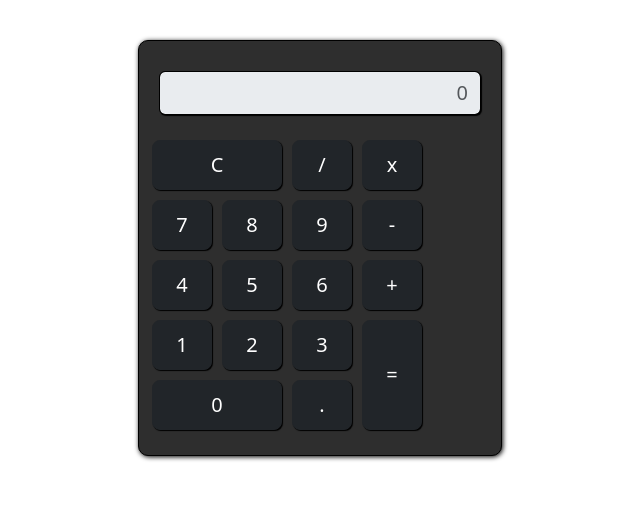
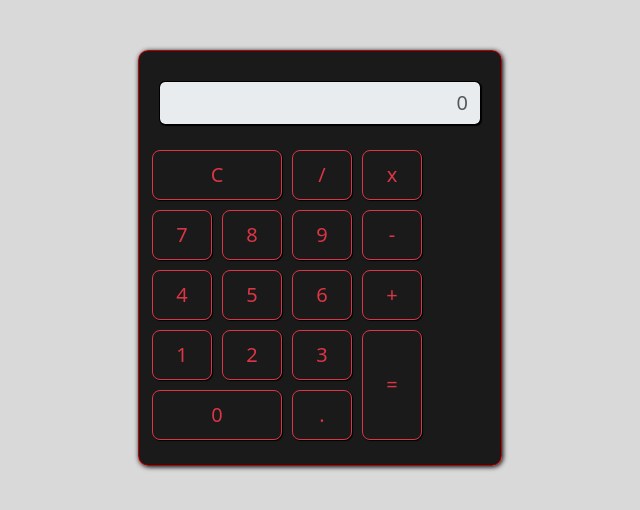
Before and after one commit to matheusLdev/calculadora, a website: page index.html in a window 1280 px wide. Shown: the whole page, without its empty margins (320-960 px from the left). Drawn offline with nearby package versions, Linux system fonts and the light colour scheme.

Commit message:
Projeto finalizado

```diff
--- a/src/calculate.js
+++ b/calculate.js
@@ -11,7 +11,7 @@ function calculate(type, value){
         var value_campo = eval(document.getElementById('result').value);
         document.getElementById('result').value = value_campo;
       }
-    } else if (tipo === 'value') {
+    } else if (type === 'value') {
       document.getElementById('result').value += value;
     }
 }
--- a/index.html
+++ b/index.html
@@ -6,7 +6,7 @@
         <meta name="viewport" content="width=device-width, initial-scale=1.0">
 		<link href="https://cdn.jsdelivr.net/npm/bootstrap@5.3.0-alpha1/dist/css/bootstrap.min.css" rel="stylesheet" integrity="sha384-GLhlTQ8iRABdZLl6O3oVMWSktQOp6b7In1Zl3/Jr59b6EGGoI1aFkw7cmDA6j6gD" crossorigin="anonymous">
         <link rel="stylesheet" href="style.css">
-        <script src="src/calculate.js"></script>
+        <script src="calculate.js"></script>
         <title>Calculadora</title>
     </head>
     <body>
@@ -18,35 +18,35 @@
                     <input type="text" id="result" class="form-control result" placeholder="0" disabled="disabled" />
 
                     <div class="row">
-                      <button onclick="calcular('acao', 'c')" type="button" class="btn btn-dark btn-lg clear font-weight-light">C</button>
-                      <button onclick="calcular('acao', '/')" type="button" class="btn btn-dark btn-lg font-weight-light">/</button>
-                      <button onclick="calcular('acao', '*')" type="button" class="btn btn-dark btn-lg font-weight-light">x</button>
+                      <button onclick="calculate('action', 'c')" type="button" class="btn btn-outline-danger btn-lg clear font-weight-light">C</button>
+                      <button onclick="calculate('action', '/')" type="button" class="btn btn-outline-danger btn-lg font-weight-light">/</button>
+                      <button onclick="calculate('action', '*')" type="button" class="btn btn-outline-danger btn-lg font-weight-light">x</button>
                     </div>
 
                     <div class="row">
-                      <button onclick="calcular('valor', 7)" type="button" class="btn btn-dark btn-lg font-weight-light">7</button>
-                      <button onclick="calcular('valor', 8)" type="button" class="btn btn-dark btn-lg font-weight-light">8</button>
-                      <button onclick="calcular('valor', 9)" type="button" class="btn btn-dark btn-lg font-weight-light">9</button>
-                      <button onclick="calcular('acao', '-')" type="button" class="btn btn-dark btn-lg font-weight-light">-</button>
+                      <button onclick="calculate('value' , 7)" type="button" class="btn btn-outline-danger btn-lg font-weight-light">7</button>
+                      <button onclick="calculate('value', 8)" type="button" class="btn btn-outline-danger btn-lg font-weight-light">8</button>
+                      <button onclick="calculate('value', 9)" type="button" class="btn btn-outline-danger btn-lg font-weight-light">9</button>
+                      <button onclick="calculate('action', '-')" type="button" class="btn btn-outline-danger btn-lg font-weight-light">-</button>
                     </div>
 
                     <div class="row">
-                      <button onclick="calcular('valor', 4)" type="button" class="btn btn-dark btn-lg font-weight-light">4</button>
-                      <button onclick="calcular('valor', 5)" type="button" class="btn btn-dark btn-lg font-weight-light">5</button>
-                      <button onclick="calcular('valor', 6)" type="button" class="btn btn-dark btn-lg font-weight-light">6</button>
-                      <button onclick="calcular('acao', '+')" type="button" class="btn btn-dark btn-lg font-weight-light">+</button>
+                      <button onclick="calculate('value', 4)" type="button" class="btn btn-outline-danger btn-lg font-weight-light">4</button>
+                      <button onclick="calculate('value', 5)" type="button" class="btn btn-outline-danger btn-lg font-weight-light">5</button>
+                      <button onclick="calculate('value', 6)" type="button" class="btn btn-outline-danger btn-lg font-weight-light">6</button>
+                      <button onclick="calculate('action', '+')" type="button" class="btn btn-outline-danger btn-lg font-weight-light">+</button>
                     </div>
 
                     <div class="row">
-                      <button onclick="calcular('valor', 1)" type="button" class="btn btn-dark btn-lg font-weight-light">1</button>
-                      <button onclick="calcular('valor', 2)" type="button" class="btn btn-dark btn-lg font-weight-light">2</button>
-                      <button onclick="calcular('valor', 3)" type="button" class="btn btn-dark btn-lg font-weight-light">3</button>
-                      <button onclick="calcular('acao', '=')" type="button" class="btn btn-dark btn-lg enter">=</button>
+                      <button onclick="calculate('value', 1)" type="button" class="btn btn-outline-danger btn-lg font-weight-light">1</button>
+                      <button onclick="calculate('value', 2)" type="button" class="btn btn-outline-danger btn-lg font-weight-light">2</button>
+                      <button onclick="calculate('value', 3)" type="button" class="btn btn-outline-danger btn-lg font-weight-light">3</button>
+                      <button onclick="calculate('action', '=')" type="button" class="btn btn-outline-danger btn-lg enter">=</button>
                     </div>
 
                     <div class="row" style="margin-top: -60px">
-                      <button onclick="calcular('valor', 0)" type="button" class="btn btn-dark zero btn-lg font-weight-light">0</button>
-                      <button onclick="calcular('acao', '.')" type="button" class="btn btn-dark btn-lg font-weight-light">.</button>
+                      <button onclick="calculate('value', 0)" type="button" class="btn btn-outline-danger zero btn-lg font-weight-light">0</button>
+                      <button onclick="calculate('action', '.')" type="button" class="btn btn-outline-danger btn-lg font-weight-light">.</button>
                     </div>
 
                   </div>
--- a/style.css
+++ b/style.css
@@ -1,8 +1,12 @@
+body{
+    background: #D9D9D9;
+}
+
 .calculator {
-    margin-top: 40px;
-    border: solid 1px #000;
+    margin-top: 50px;
+    border: 1px solid rgba(200, 0, 0, .9);
     padding: 20px;
-    background-color: #2E2E2E;
+    background-color: rgba(5, 5, 5, .9);
     border-radius: 10px;
     box-shadow: 1px 1px 5px #000;
 }
```
